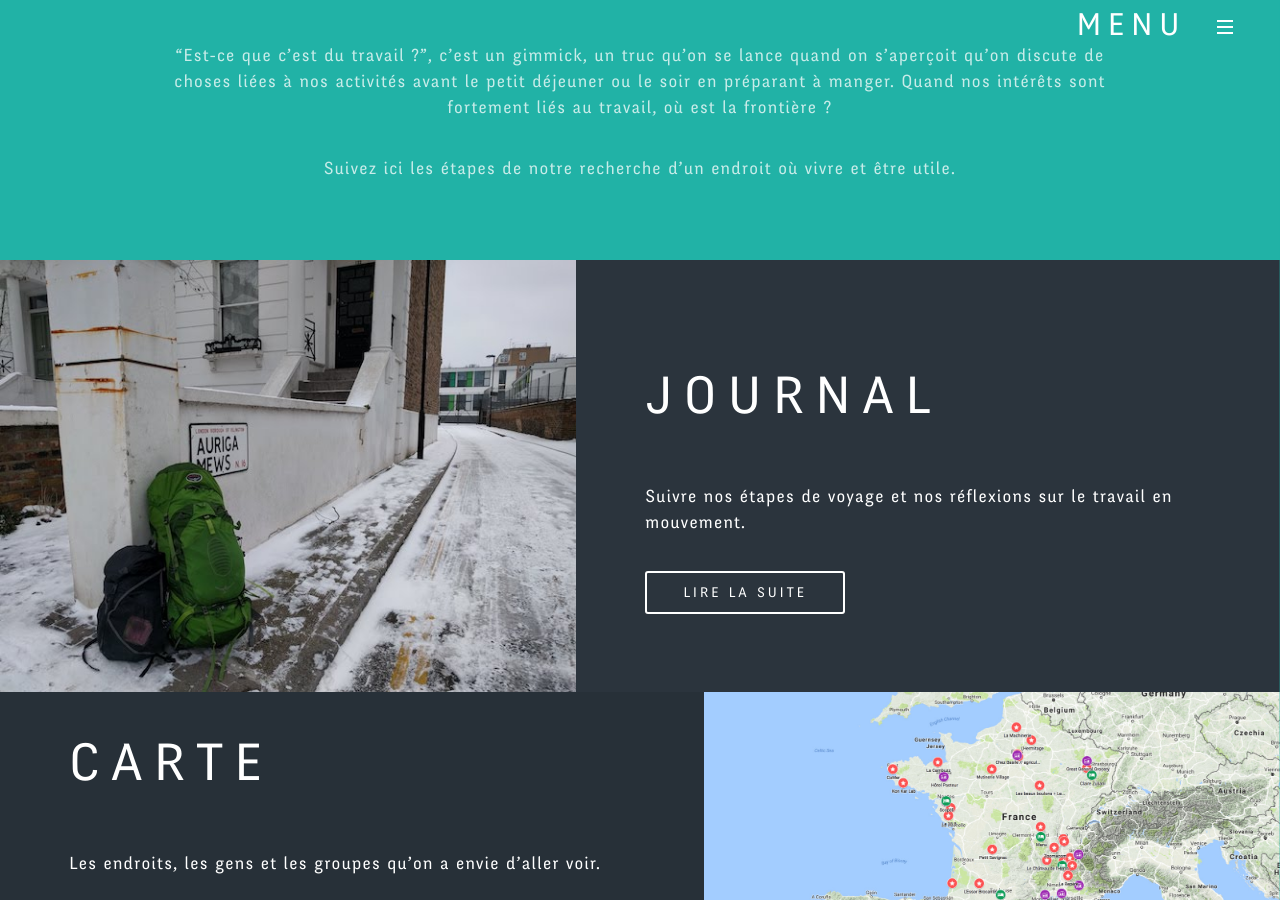
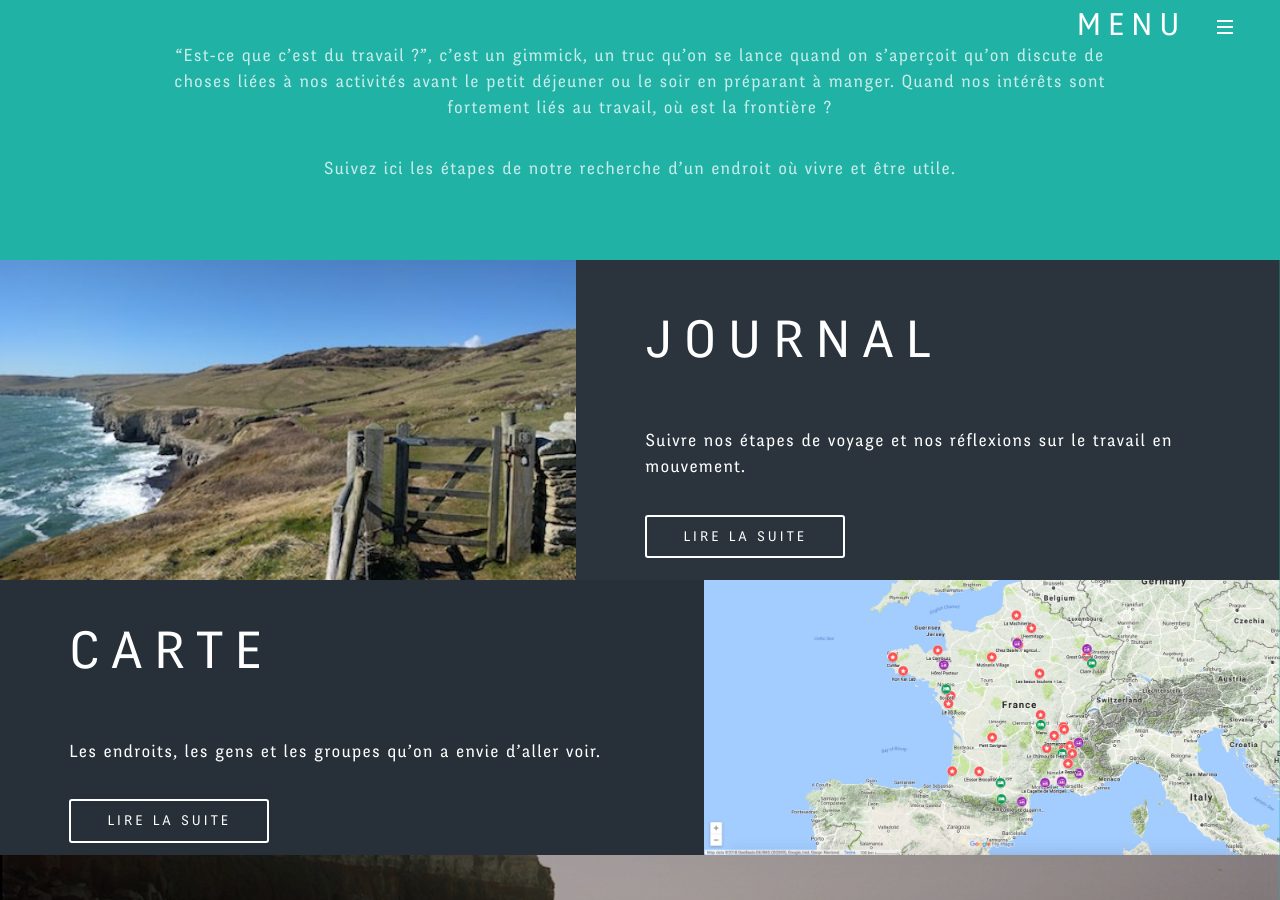
Before and after one commit to noeems/estcequecestdutravail.xyz, a Jekyll site: the page built from index.md, in a window 1280 px wide and 900 px high, scrolled down 1034 px. Built offline with Jekyll 4.4.1, drawn with Linux system fonts in a browser that asks for light colours.

Commit message:
Posts index uses last post image

```diff
--- a/_layouts/landing.html
+++ b/_layouts/landing.html
@@ -53,10 +53,15 @@
             for my_page in sorted_pages %}{%
               if my_page.title %}{%
                 unless my_page.options contains 'nolanding' %}
+
             <section class="spotlight">
               <div class="image">
                 <a href="{{ my_page.url | prepend:site.baseurl }}">
-                <img src="{{ site.baseurl }}/images/{% if my_page.image %}{{ my_page.image }}{% else %}Norfolk.jpeg{% endif %}" alt="" />
+                {% if my_page.options contains 'last-post-image' %}
+                <img src="{{ site.posts.first.image }}" alt="" />
+                {% else %}
+                <img src="{{ my_page.image | default: 'Norfolk.jpeg' |prepend: site.baseurl }}" alt="" />
+                {% endif %}
                 </a>
               </div>
               <div class="content">
--- a/_pages/map.html
+++ b/_pages/map.html
@@ -4,7 +4,7 @@ id: 2
 title: Carte
 permalink: /map/
 excerpt: Les endroits, les gens et les groupes qu'on a envie d'aller voir.
-image: france-map.jpg
+image: /images/france-map.jpg
 ---
 <div class="wrapper">
   <div class="inner">
--- a/_pages/topics.html
+++ b/_pages/topics.html
@@ -3,7 +3,7 @@ key: 2
 id: 1
 title: Journal
 permalink: /journal/
-options: fullwidth
+options: fullwidth last-post-image
 excerpt: Suivre nos étapes de voyage et nos réflexions sur le travail en mouvement.
 image: 2018-03-05-voir-londres-et-partir/Auriga sacs.jpg
 ---
--- a/css/main.scss
+++ b/css/main.scss
@@ -1178,6 +1178,8 @@ $baseurl: '{{ site.baseurl }}/images';
 			width: 40%;
 			img {
 				border-radius: 0;
+				object-fit: cover;
+				max-height: 25vw;
 				width: 100%;
 			}
 		}
```
